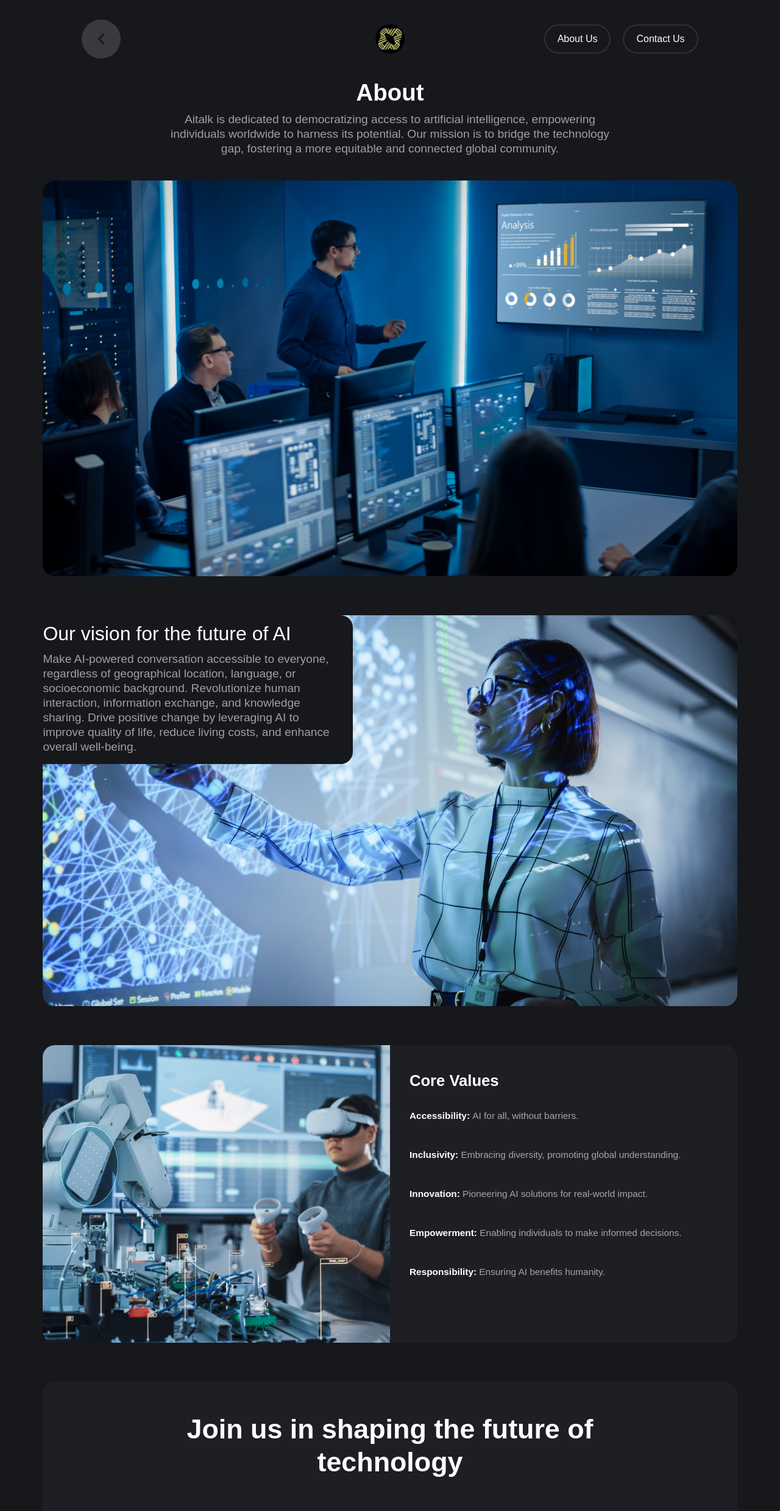
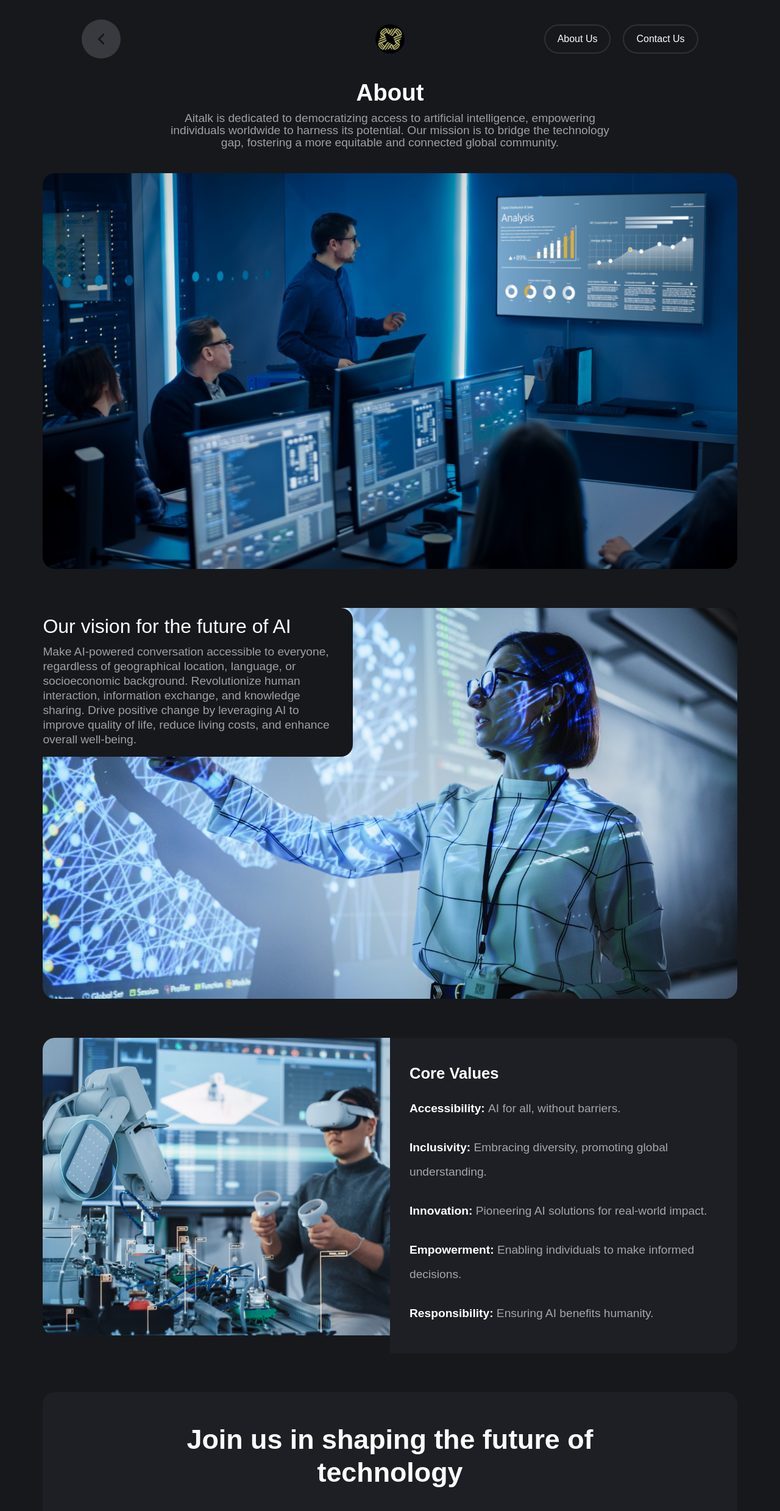
Before and after one commit to Anuran12/aitalk, a Next.js app: page /about in a window 1280 px wide. Shown: the top 2478 px of the page at 61% size. Built offline with nearby package versions, Linux system fonts and the light colour scheme.

Commit message:
fix fonts

```diff
--- a/app/about/page.tsx
+++ b/app/about/page.tsx
@@ -13,7 +13,7 @@ export default function AboutPage() {
       <Header />
       <div className="flex flex-col justify-center items-center">
         <h1 className="font-semibold text-2xl lg:text-[3vw] mb-4">About</h1>
-        <p className="w-full lg:w-[60%] text-base lg:text-[1.5vw] text-center font-light text-[#a0a0a0]">
+        <p className="w-full lg:w-[60%] text-sm lg:text-[1.5vw] text-center text-[#a0a0a0]">
           Aitalk is dedicated to democratizing access to artificial
           intelligence, empowering individuals worldwide to harness its
           potential. Our mission is to bridge the technology gap, fostering a
@@ -31,7 +31,7 @@ export default function AboutPage() {
             <h1 className="text-xl lg:text-[2vw] mb-2 lg:mb-4">
               Our vision for the future of AI
             </h1>
-            <p className="text-sm lg:text-[1.5vw] font-light leading-4 lg:leading-[125%] text-[#a0a0a0] lg:text-[#a0a0a0]">
+            <p className="text-sm lg:text-[1.5vw] leading-4 lg:leading-[125%] text-[#a0a0a0] lg:text-[#a0a0a0]">
               Make AI-powered conversation accessible to everyone, regardless of
               geographical location, language, or socioeconomic background.
               Revolutionize human interaction, information exchange, and
@@ -45,7 +45,7 @@ export default function AboutPage() {
             <h1 className="text-xl lg:text-[2.5vw] mb-2 lg:mb-4">
               Our vision for the future of AI
             </h1>
-            <p className="text-sm lg:text-[1.5vw] font-light leading-4 lg:leading-[125%] text-white lg:text-[#a0a0a0]">
+            <p className="text-sm lg:text-[1.5vw] leading-4 lg:leading-[125%] text-white lg:text-[#a0a0a0]">
               Make AI-powered conversation accessible to everyone, regardless of
               geographical location, language, or socioeconomic background.
               Revolutionize human interaction, information exchange, and
@@ -66,23 +66,23 @@ export default function AboutPage() {
           </div>
           <div className="w-full lg:w-[50%] bg-[#1E1F24] rounded-b-[20px] rounded-t-[20px] md:rounded-t-[0px] lg:rounded-r-[20px] lg:rounded-bl-none py-6 lg:py-[3.5vw] px-6 lg:px-[2.5vw] flex flex-col gap-4 lg:gap-6">
             <h1 className="font-bold text-xl lg:text-[2vw]">Core Values</h1>
-            <p className="text-sm lg:text-[1.2vw] text-[#A5A6A9] lg:leading-10">
+            <p className="text-sm lg:text-[1.5vw] text-[#A5A6A9] lg:leading-10">
               <span className="font-semibold text-white">Accessibility: </span>
               AI for all, without barriers.
             </p>
-            <p className="text-sm lg:text-[1.2vw] text-[#A5A6A9] lg:leading-10">
+            <p className="text-sm lg:text-[1.5vw] text-[#A5A6A9] lg:leading-10">
               <span className="font-semibold text-white">Inclusivity: </span>
               Embracing diversity, promoting global understanding.
             </p>
-            <p className="text-sm lg:text-[1.2vw] text-[#A5A6A9] lg:leading-10">
+            <p className="text-sm lg:text-[1.5vw] text-[#A5A6A9] lg:leading-10">
               <span className="font-semibold text-white">Innovation: </span>
               Pioneering AI solutions for real-world impact.
             </p>
-            <p className="text-sm lg:text-[1.2vw] text-[#A5A6A9] lg:leading-10">
+            <p className="text-sm lg:text-[1.5vw] text-[#A5A6A9] lg:leading-10">
               <span className="font-semibold text-white">Empowerment: </span>
               Enabling individuals to make informed decisions.
             </p>
-            <p className="text-sm lg:text-[1.2vw] text-[#A5A6A9] lg:leading-10">
+            <p className="text-sm lg:text-[1.5vw] text-[#A5A6A9] lg:leading-10">
               <span className="font-semibold text-white">Responsibility: </span>
               Ensuring AI benefits humanity.
             </p>
```
